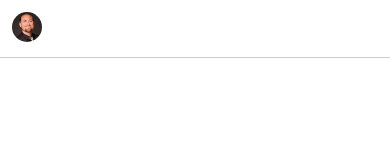
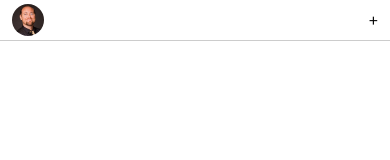
Before and after one commit to daniel-schroeder-dev/chitter, a React (Create React App) app in the folder react-ui/: page / in a window 390 px wide. Shown: the top 160 px of the page. Built offline with nearby package versions, Linux system fonts and the light colour scheme.

Commit message:
Add some styling for mobile view of PageTitleBar.

```diff
--- a/react-ui/src/components/PageTitleBar/PageTitleBar.css
+++ b/react-ui/src/components/PageTitleBar/PageTitleBar.css
@@ -1,9 +1,19 @@
 .page-title-bar {
   border-bottom: 1px solid #ccc;
-  padding: 12px;
+  padding: 4px 12px;
+  display: flex;
+  justify-content: space-between;
+  align-items: center;
 }
 
 .page-title-bar__user-avatar {
-  width: 30px;
+  width: 32px;
+  height: 32px;
   border-radius: 50%;
+  margin-right: 18px;
 }
+
+.page-title-bar__page-title {
+  font-size: 20px;
+  flex-grow: 1;
+}
--- a/react-ui/src/components/PageTitleBar/PageTitleBar.js
+++ b/react-ui/src/components/PageTitleBar/PageTitleBar.js
@@ -12,7 +12,8 @@ function PageTitleBar(props) {
   return (
     <header className="page-title-bar">
       <img className="page-title-bar__user-avatar" src={profilePic} alt="user" />
-      {match.params[0]}
+      <h1 className="page-title-bar__page-title" >{match.params[0]}</h1>
+      <div>+</div>
     </header>
   );
 }
```
